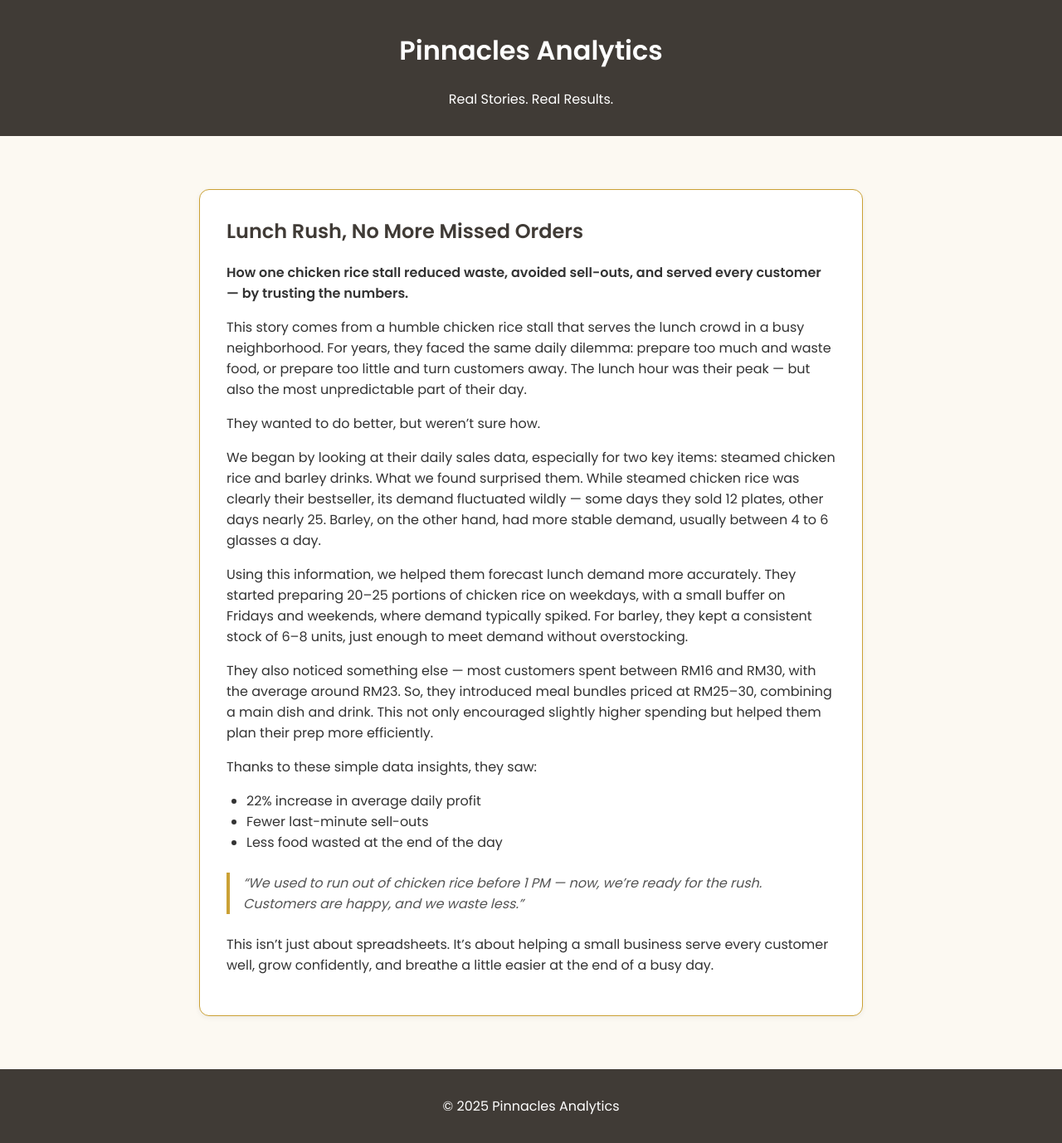
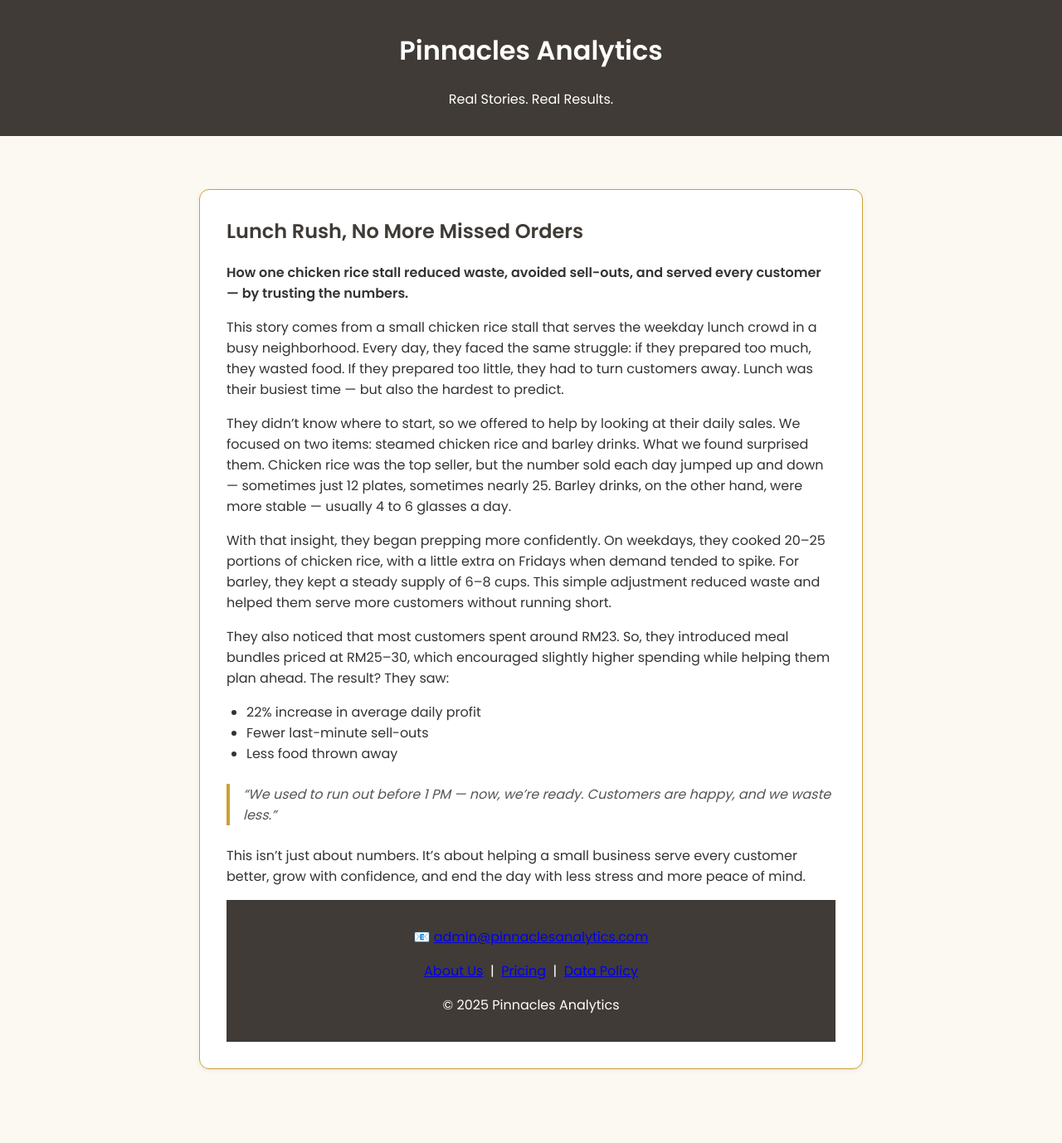
Before and after one commit to lyven81/pinnacles-learning-website, a Jekyll site: the page case-study/case-study-1.html, which Jekyll copies as it is, in a window 1280 px wide. Shown: the whole page at 83% size. Built offline with Jekyll 4.4.1, drawn with Linux system fonts in a browser that asks for light colours; after the commit the page ends 1353 px from its top, so only the background shows below that.

Commit message:
Update case-study-1.html

```diff
--- a/case-study/case-study-1.html
+++ b/case-study/case-study-1.html
@@ -58,32 +58,34 @@
       <h2> Lunch Rush, No More Missed Orders</h2>
       <p><strong>How one chicken rice stall reduced waste, avoided sell-outs, and served every customer — by trusting the numbers.</strong></p>
 
-      <p>This story comes from a humble chicken rice stall that serves the lunch crowd in a busy neighborhood. For years, they faced the same daily dilemma: prepare too much and waste food, or prepare too little and turn customers away. The lunch hour was their peak — but also the most unpredictable part of their day.</p>
+<p>This story comes from a small chicken rice stall that serves the weekday lunch crowd in a busy neighborhood. Every day, they faced the same struggle: if they prepared too much, they wasted food. If they prepared too little, they had to turn customers away. Lunch was their busiest time — but also the hardest to predict.</p>
 
-      <p>They wanted to do better, but weren’t sure how.</p>
+<p>They didn’t know where to start, so we offered to help by looking at their daily sales. We focused on two items: steamed chicken rice and barley drinks. What we found surprised them. Chicken rice was the top seller, but the number sold each day jumped up and down — sometimes just 12 plates, sometimes nearly 25. Barley drinks, on the other hand, were more stable — usually 4 to 6 glasses a day.</p>
 
-      <p>We began by looking at their daily sales data, especially for two key items: steamed chicken rice and barley drinks. What we found surprised them. While steamed chicken rice was clearly their bestseller, its demand fluctuated wildly — some days they sold 12 plates, other days nearly 25. Barley, on the other hand, had more stable demand, usually between 4 to 6 glasses a day.</p>
+<p>With that insight, they began prepping more confidently. On weekdays, they cooked 20–25 portions of chicken rice, with a little extra on Fridays when demand tended to spike. For barley, they kept a steady supply of 6–8 cups. This simple adjustment reduced waste and helped them serve more customers without running short.</p>
 
-      <p>Using this information, we helped them forecast lunch demand more accurately. They started preparing 20–25 portions of chicken rice on weekdays, with a small buffer on Fridays and weekends, where demand typically spiked. For barley, they kept a consistent stock of 6–8 units, just enough to meet demand without overstocking.</p>
+<p>They also noticed that most customers spent around RM23. So, they introduced meal bundles priced at RM25–30, which encouraged slightly higher spending while helping them plan ahead. The result? They saw:</p>
 
-      <p>They also noticed something else — most customers spent between RM16 and RM30, with the average around RM23. So, they introduced meal bundles priced at RM25–30, combining a main dish and drink. This not only encouraged slightly higher spending but helped them plan their prep more efficiently.</p>
+<ul>
+  <li>22% increase in average daily profit</li>
+  <li>Fewer last-minute sell-outs</li>
+  <li>Less food thrown away</li>
+</ul>
 
-      <p>Thanks to these simple data insights, they saw:</p>
+<blockquote>“We used to run out before 1 PM — now, we’re ready. Customers are happy, and we waste less.”</blockquote>
 
-      <ul>
-        <li>22% increase in average daily profit</li>
-        <li>Fewer last-minute sell-outs</li>
-        <li>Less food wasted at the end of the day</li>
-      </ul>
+<p>This isn’t just about numbers. It’s about helping a small business serve every customer better, grow with confidence, and end the day with less stress and more peace of mind.</p>
 
-      <blockquote>“We used to run out of chicken rice before 1 PM — now, we’re ready for the rush. Customers are happy, and we waste less.”</blockquote>
 
-      <p>This isn’t just about spreadsheets. It’s about helping a small business serve every customer well, grow confidently, and breathe a little easier at the end of a busy day.</p>
-    </div>
-  </div>
-
-  <footer>
+      <footer>
+    <p>📧 <a href="mailto:admin@pinnaclesanalytics.com">admin@pinnaclesanalytics.com</a></p>
+    <p>
+      <a href="http://www.pinnaclesanalytics.com/about.html">About Us</a> &nbsp;|&nbsp;
+      <a href="http://www.pinnaclesanalytics.com/pricing.html">Pricing</a> &nbsp;|&nbsp;
+      <a href="http://www.pinnaclesanalytics.com/privacy-policy.html">Data Policy</a>
+    </p>
     <p>© 2025 Pinnacles Analytics</p>
   </footer>
+
 </body>
 </html>
```
